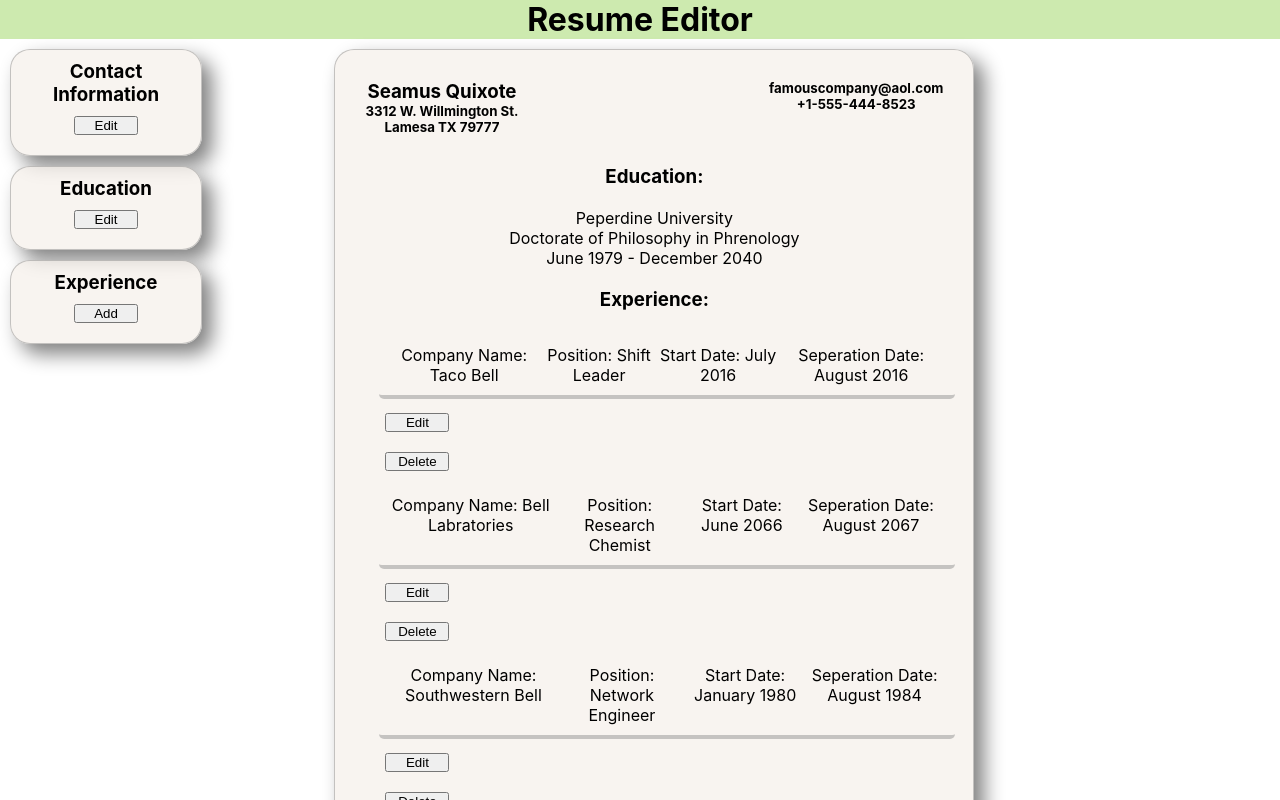
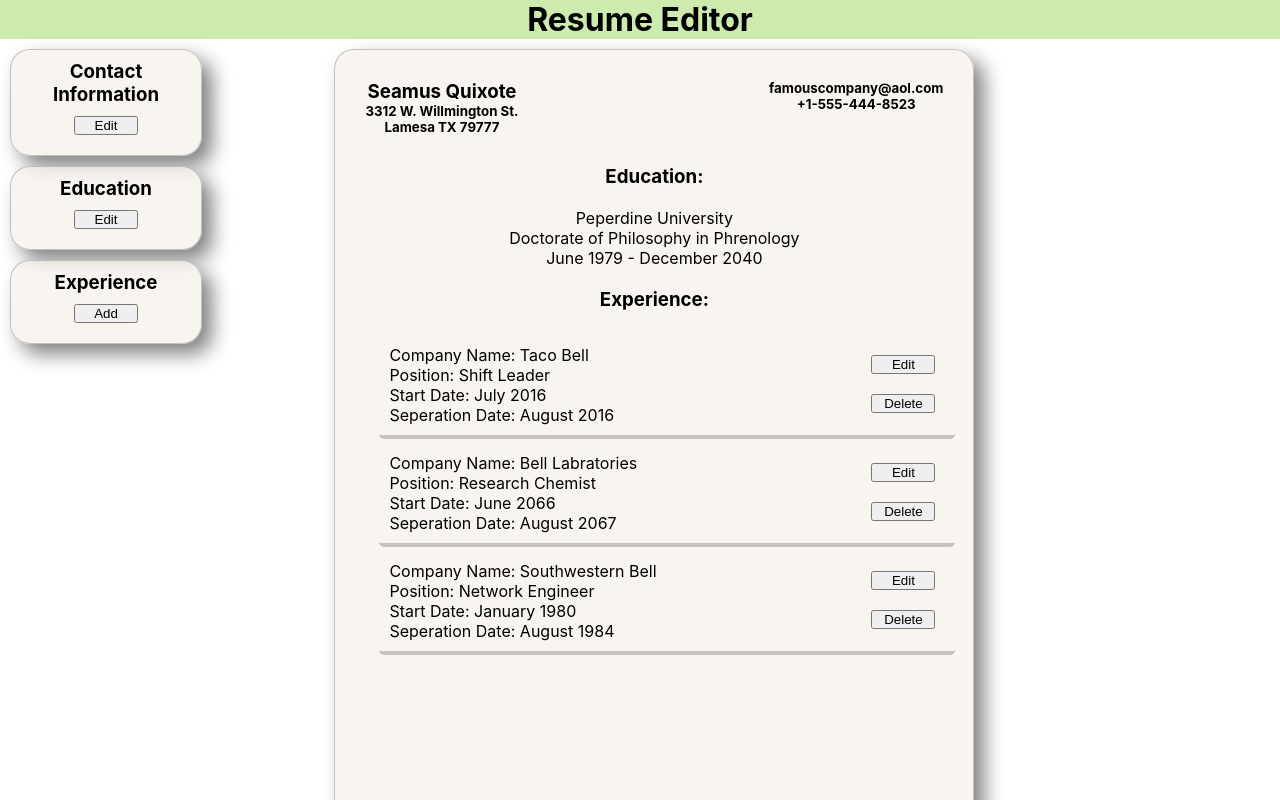
Before and after one commit to SalamanderCtesiphon/resume-app, a React (Create React App) app: page / in a window 1280 px wide. Shown: the top 800 px of the page. Built offline with nearby package versions, Linux system fonts and the light colour scheme.

Commit message:
minor adjustments

```diff
--- a/src/components/EditExperienceCard.jsx
+++ b/src/components/EditExperienceCard.jsx
@@ -14,6 +14,8 @@ const EditExperienceCard = ({
 }) => {
     return(
       <div>
+        <div className='jobCard'>
+          <div className='details'>
             <form className="jobEditingForm" onSubmit={() => submitEdits(job.id)}>
               {'Company Name:'}<input
                 type="text"
@@ -39,8 +41,12 @@ const EditExperienceCard = ({
                 value={editingSeperationDate}
                 onChange={(e) => setEditingSeperationDate(e.target.value)}
               />
-              <button>Resubmit</button>
+              <div className='btnBox'>
+                <button>Resubmit</button>
+              </div>
             </form>
+          </div>
+        </div>
       </div>
     )
 }
--- a/src/components/ExperienceCard.jsx
+++ b/src/components/ExperienceCard.jsx
@@ -1,14 +1,20 @@
+import '../App.css'
+
 const ExperienceCard = ({ job, setJobEditing, delJob }) => {
     return (
         <div>
             <div className="jobCard">
-                          <div className="cardItem">Company Name: {job.companyName}</div>
-                          <div className="cardItem">Position: {job.positionTitle}</div>
-                          <div className="cardItem">Start Date: {job.startExperienceDate}</div>
-                          <div className="cardItem">Seperation Date: {job.seperationDate}</div>
-                      </div>
-                      <div className="cardItem btnBox"><button onClick={() => setJobEditing(job.id)}>Edit</button>
-                      <button onClick={() => delJob(job.id)}>Delete</button></div>
+                <div className='details'>
+                    <div className="cardItem">Company Name: {job.companyName}</div>
+                    <div className="cardItem">Position: {job.positionTitle}</div>
+                    <div className="cardItem">Start Date: {job.startExperienceDate}</div>
+                    <div className="cardItem">Seperation Date: {job.seperationDate}</div>
+                </div>
+                <div className="cardItem btnBox">
+                    <button onClick={() => setJobEditing(job.id)}>Edit</button>
+                    <button onClick={() => delJob(job.id)}>Delete</button>
+                </div>
+            </div>
         </div>
     )
 }
```
